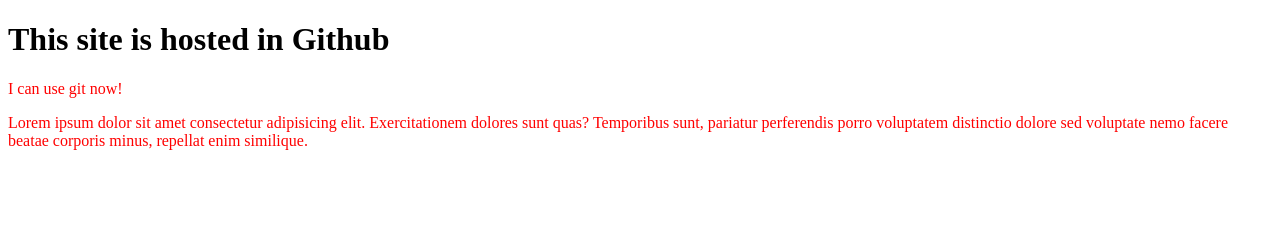
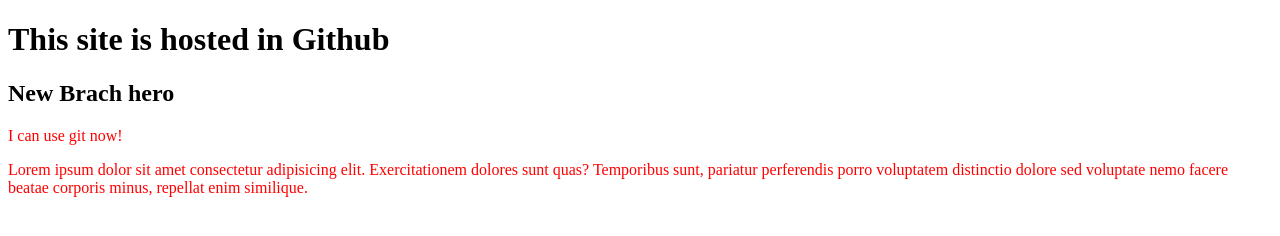
Before and after one commit to webamit/my-second-repo, a plain HTML site: page index.html in a window 1280 px wide. Drawn offline with Linux system fonts and the light colour scheme.

Commit message:
branch change

```diff
--- a/index.html
+++ b/index.html
@@ -9,6 +9,7 @@
 </head>
 <body>
     <h1>This site is hosted in Github</h1>
+    <h2>New Brach hero</h2>
     <p>I can use git now!</p>
     <p>Lorem ipsum dolor sit amet consectetur adipisicing elit. Exercitationem dolores sunt quas? Temporibus sunt, pariatur perferendis porro voluptatem distinctio dolore sed voluptate nemo facere beatae corporis minus, repellat enim similique.</p>
 
```
